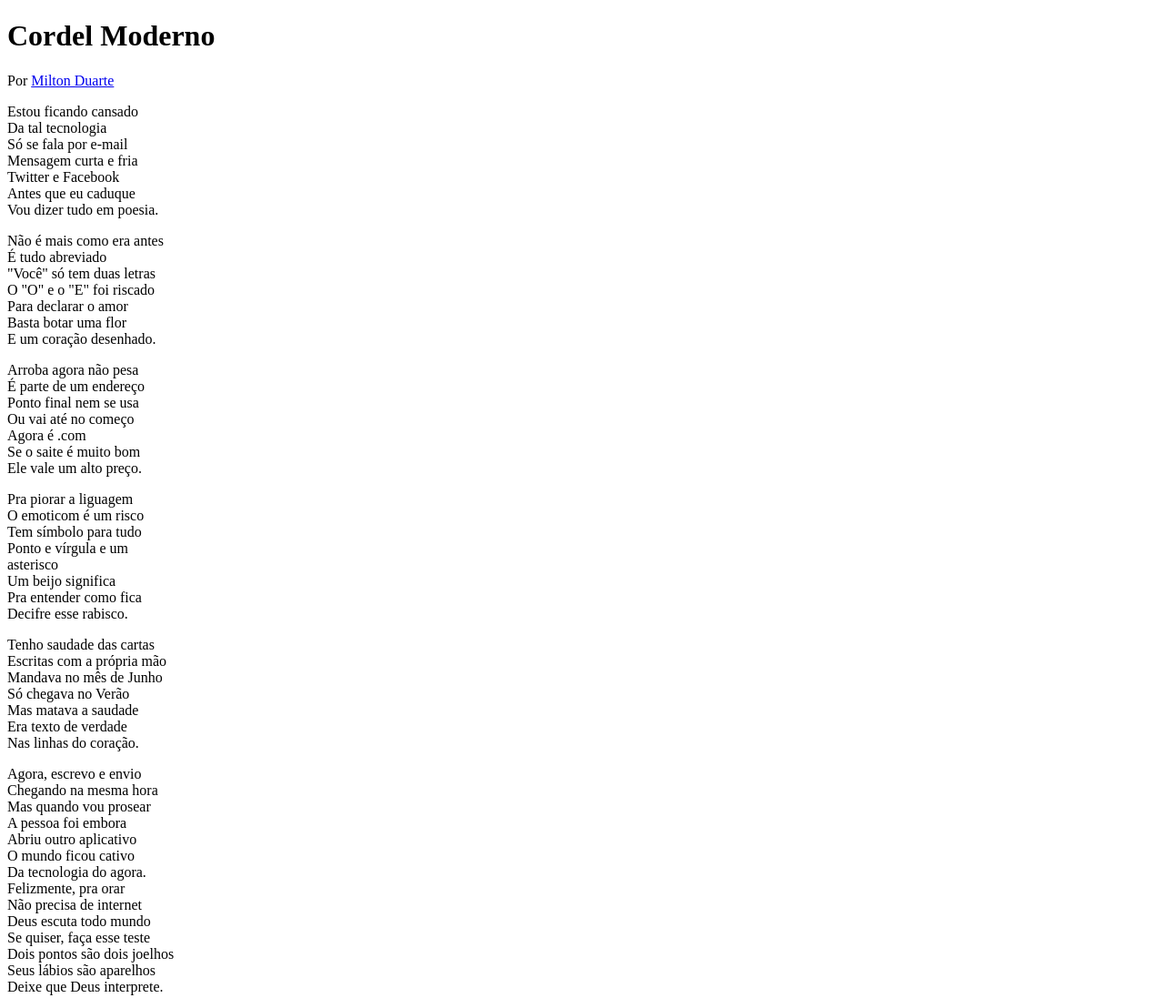
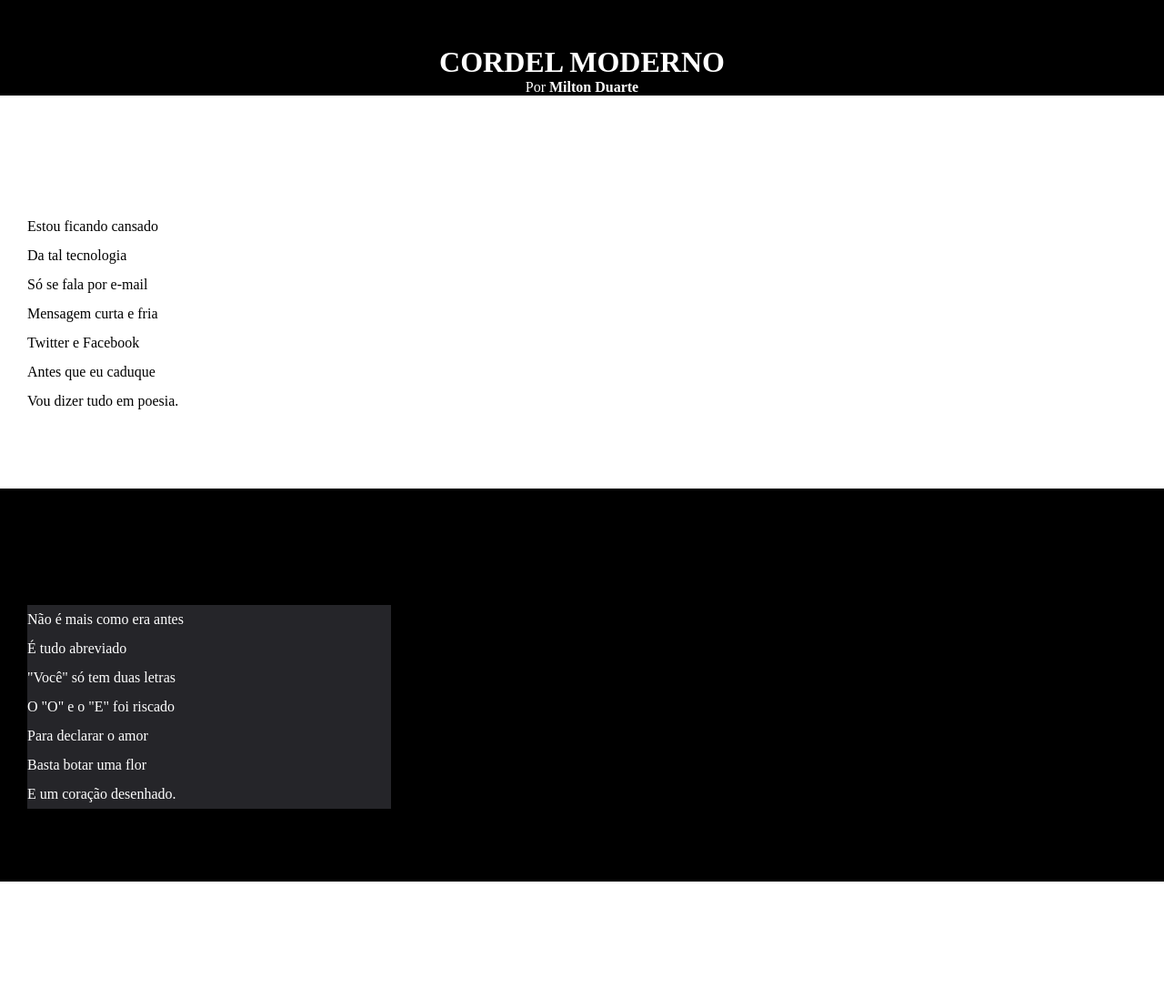
Before and after one commit to matheus-robson/html-css, a plain HTML site: page exercicios/exdesafio02/cordel.html in a window 1280 px wide. Shown: the top 1097 px of the page at 91% size. Drawn offline with Linux system fonts and the light colour scheme.

Commit message:
atualizei os estilos

```diff
--- a/exercicios/exdesafio02/cordel.html
+++ b/exercicios/exdesafio02/cordel.html
@@ -13,7 +13,7 @@
             Por <a href=" https://www.recantodasletras.com.br/poesias/3186743" target="_blank">Milton Duarte</a>
         </header>
 
-    <selection>
+    <section class="normal">
         <p>
             Estou ficando cansado <br>
             Da tal tecnologia <br>
@@ -23,10 +23,10 @@
             Antes que eu caduque <br>
             Vou dizer tudo em poesia. <br>
         </p>
-    </selection>
+    </section>
 
 
-    <selection>
+    <section class="imagem">
         <p>
             Não é mais como era antes <br>
             É tudo abreviado <br>
@@ -36,11 +36,10 @@
             Basta botar uma flor <br>
             E um coração desenhado. <br>
         </p>
-    </selection>
+    </section>
 
 
-
-    <selection>
+    <section class="normal">
         <p>
             Arroba agora não pesa <br>
             É parte de um endereço <br>
@@ -59,11 +58,10 @@
             Pra entender como fica <br>
             Decifre esse rabisco. <br>
         </p>
-    </selection>
+    </section>
 
 
-
-    <selection>
+    <section class="imagem">
         <p>
             Tenho saudade das cartas <br>
             Escritas com a própria mão <br>
@@ -82,6 +80,12 @@
             Abriu outro aplicativo <br>
             O mundo ficou cativo <br>
             Da tecnologia do agora.<br>
+        </p>
+    </section>
+
+            <section class="normal
+            ">
+                <p>
                     Felizmente, pra orar <br>
                     Não precisa de internet <br>
                     Deus escuta todo mundo <br>
@@ -90,8 +94,7 @@
                     Seus lábios são aparelhos <br>
                     Deixe que Deus interprete.<br>
                 </p>
-    </selection>
-
+            </section>
     <footer>
         <p>site criado por <a href="https://github.com/matheus-robson" target="_blank">Matheus Fernandes</a> para estudo</p>
     </footer>
--- a/exercicios/exdesafio02/style.css
+++ b/exercicios/exdesafio02/style.css
@@ -1 +1,71 @@
 @charset "UTF-8";
+
+*{
+    margin: 0px;
+    padding: 0px;
+}
+
+html,body{
+    min-height: 100vh;
+    background-color: rgb(117, 131, 131);
+}
+
+
+header{
+    background-color: black;
+    color: white;
+    text-align: center;
+}
+header>h1{
+    padding-top: 50px;
+    text-transform: uppercase;
+}
+
+
+header>p{
+    padding-bottom: 50px;
+}
+
+
+header a, footer a {
+    color: white;
+    text-decoration: none;
+    font-weight: bolder;
+}
+
+
+header a:hover, footer a:hover{
+    text-decoration: underline;
+    background-color: black;
+    text-align: center;
+    padding: 10px;
+}
+
+section{
+    padding-top: 10%;
+    padding-bottom: 10vh;
+    line-height: 2em;
+    padding-left: 30px;
+}
+
+section.normal{
+    background-color: white;
+    color: black;
+}
+
+section.imagem{
+    background-color: black;
+    color: white;
+}
+section.imagem > p{
+    width: 400px;
+    background-color: rgba(61, 61, 68, 0.616);
+}
+
+footer{
+    background-color: black;
+    color: white;
+    text-align: center;
+    padding:10px;
+
+}
```
Lines whose indentation alone changed are shown as unchanged.
